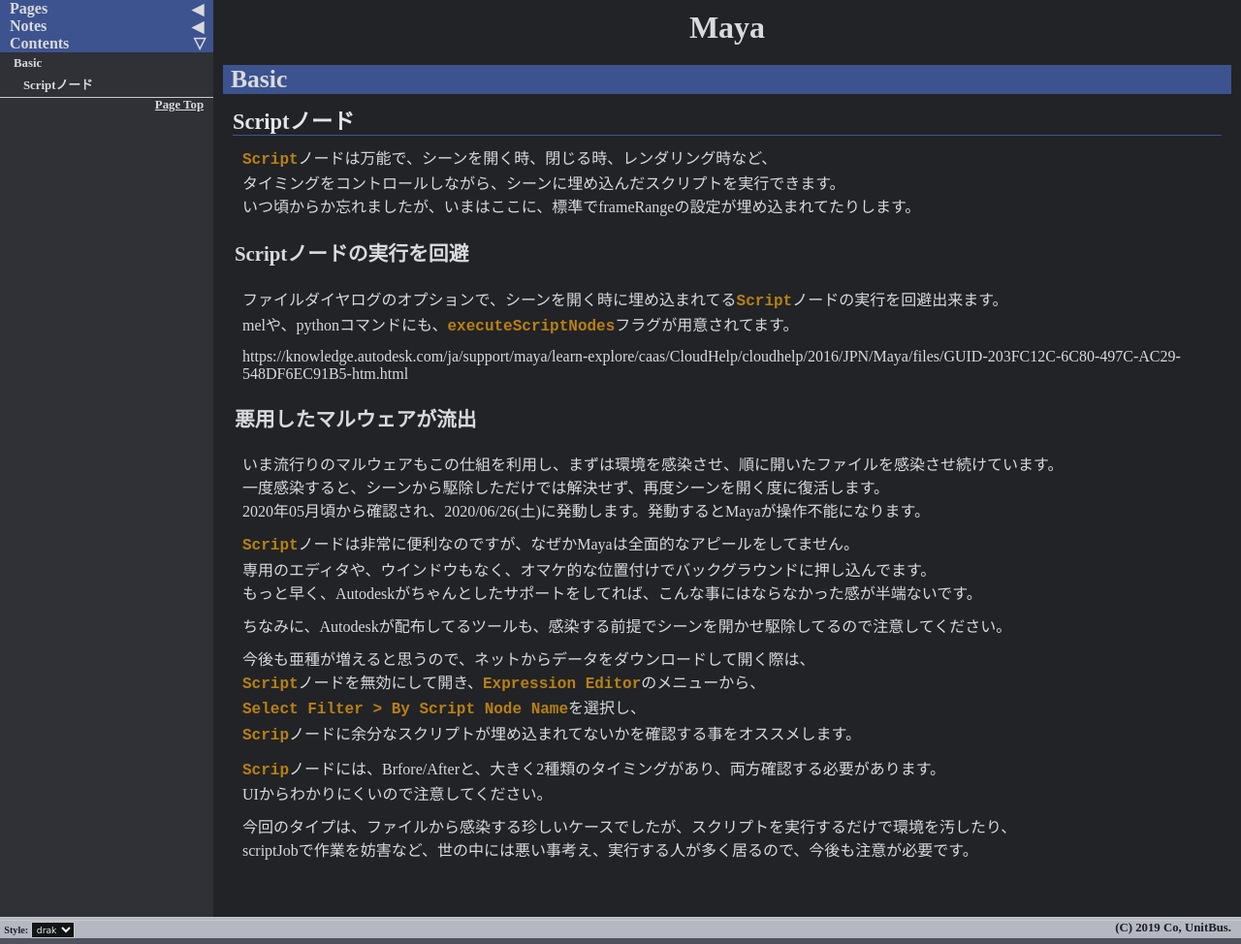
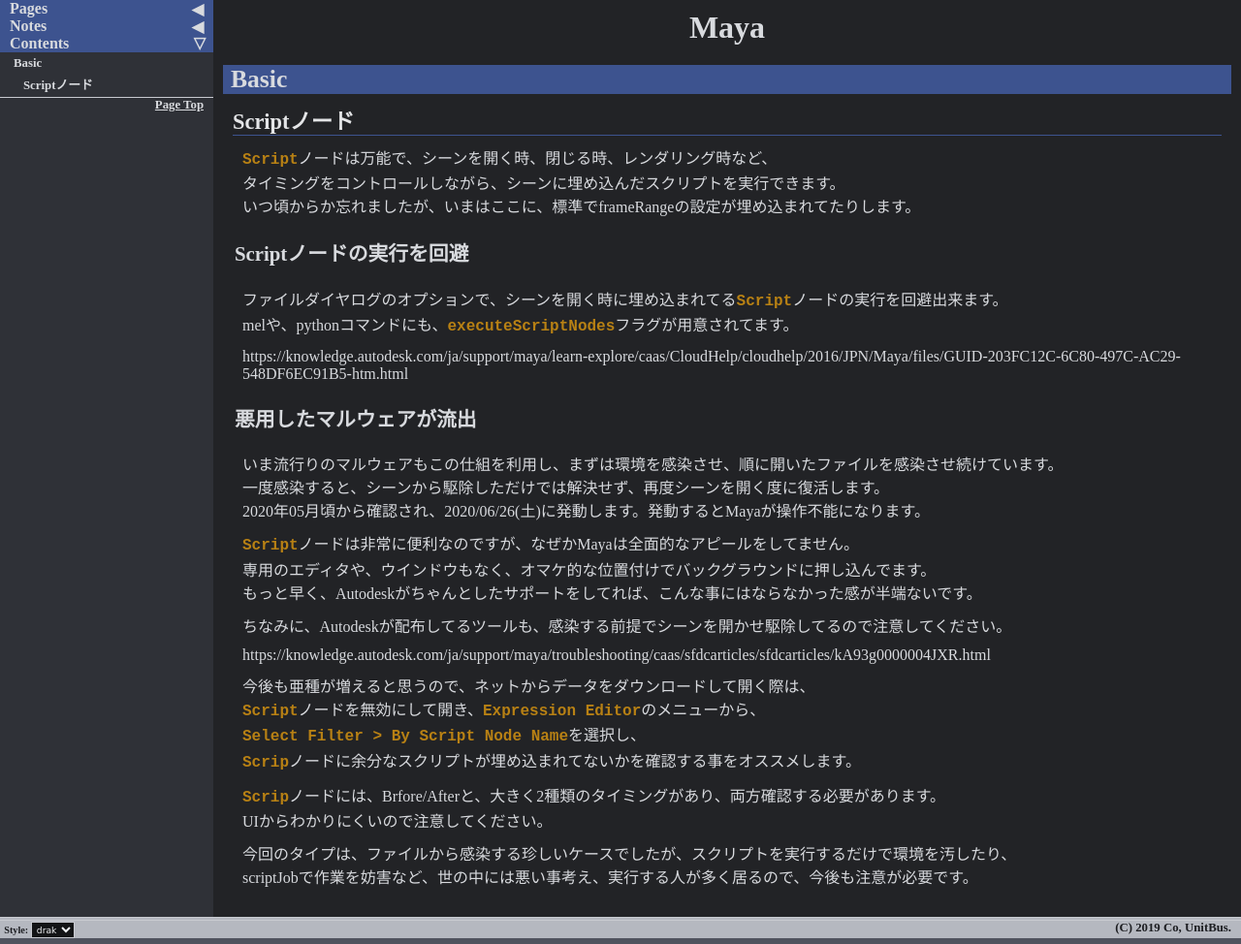
Before and after one commit to unitbus/unitbus.github.io, a Jekyll site: the page built from pages/notes/maya/basic.md, in a window 1280 px wide and 974 px high. Shown: the whole window at 97% size. Built offline with Jekyll 4.4.1, drawn with Linux system fonts in a browser that asks for light colours; some of the changed lines change nothing that is shown.

Commit message:
Update basic.md

```diff
--- a/pages/notes/maya/basic.md
+++ b/pages/notes/maya/basic.md
@@ -30,6 +30,8 @@
 
 ちなみに、Autodeskが配布してるツールも、感染する前提でシーンを開かせ駆除してるので注意してください。
 
+https://knowledge.autodesk.com/ja/support/maya/troubleshooting/caas/sfdcarticles/sfdcarticles/kA93g0000004JXR.html
+
 今後も亜種が増えると思うので、ネットからデータをダウンロードして開く際は、
 `Script`ノードを無効にして開き、`Expression Editor`のメニューから、
 `Select Filter > By Script Node Name`を選択し、
```
